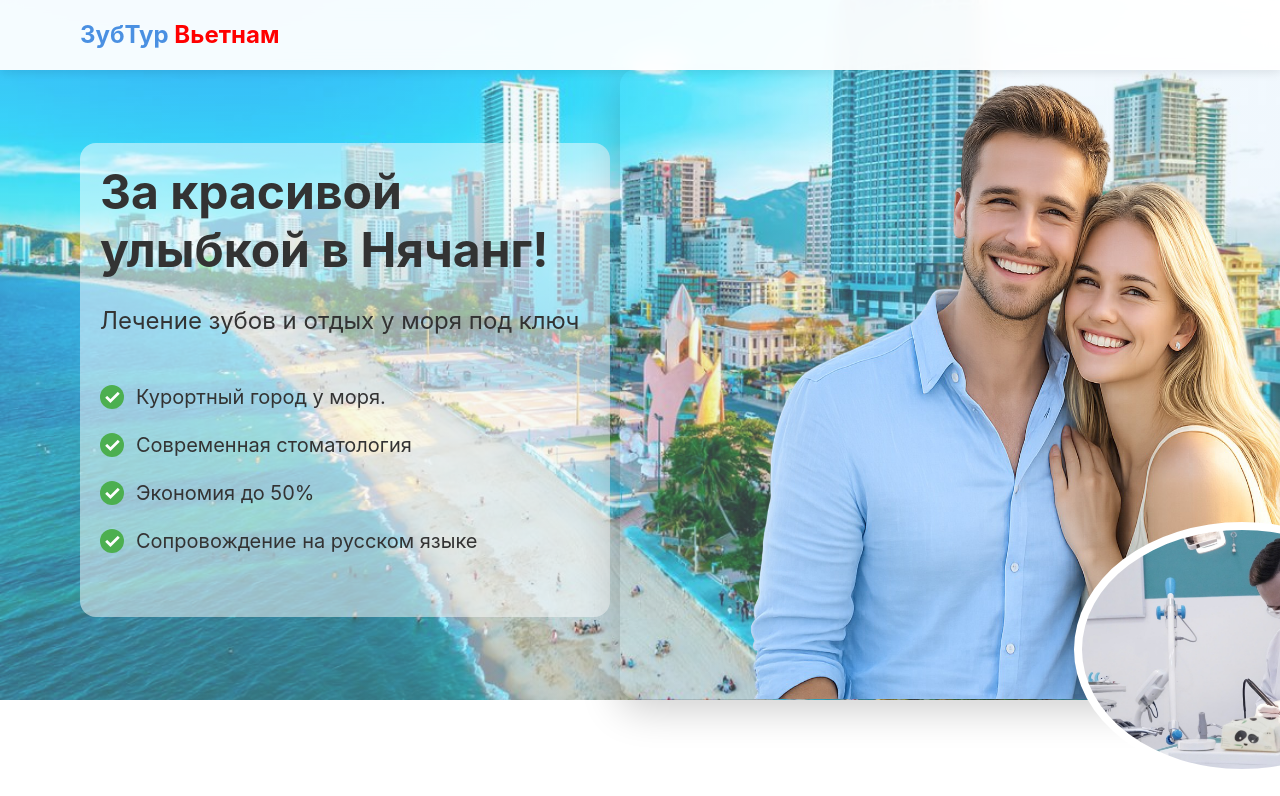
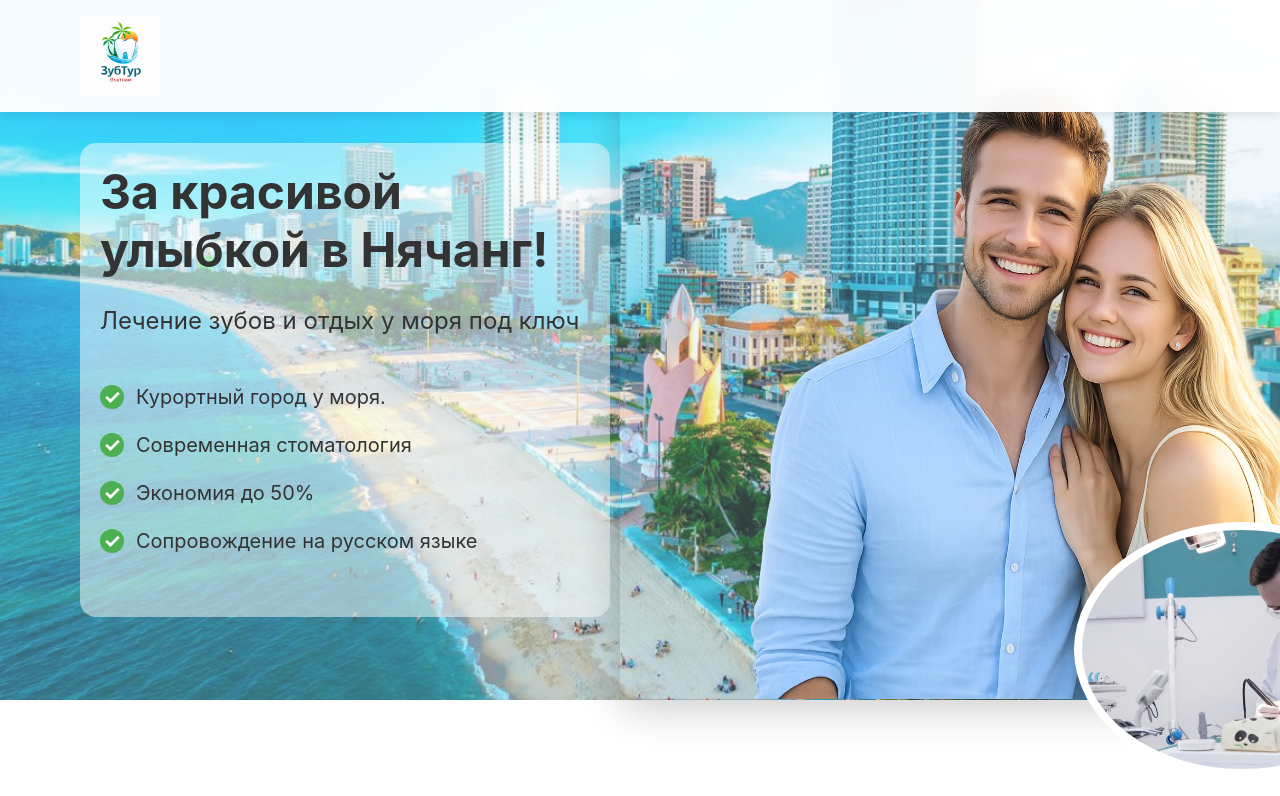
Before and after one commit to OGSmit/Zub, a Nuxt app: page / in a window 1280 px wide. Shown: the top 796 px of the page. Built offline with nearby package versions, Linux system fonts and the light colour scheme.

Commit message:
feat: update logo

```diff
--- a/components/AppHeader.vue
+++ b/components/AppHeader.vue
@@ -3,7 +3,13 @@
     <div class="container">
       <nav class="header__nav">
         <div class="header__logo">
-          <NuxtLink to="/">ЗубТур <span>Вьетнам</span></NuxtLink>
+          <NuxtLink to="/" class="header__logo-link">
+            <img
+              src="/images/LOGO.svg"
+              alt="ЗубТур Вьетнам"
+              class="header__logo-image"
+            />
+          </NuxtLink>
         </div>
         <!-- <ul class="header__menu">
           <li><a href="#how-it-works">Как это работает</a></li>
@@ -40,17 +46,19 @@
   }
 
   &__logo {
-    font-size: 24px;
-    font-weight: 700;
-    color: $primary-color;
+    display: flex;
+    align-items: center;
 
-    a {
+    &-link {
+      display: inline-flex;
+      align-items: center;
       text-decoration: none;
-      color: inherit;
     }
 
-    &:deep(span) {
-      color: red;
+    &-image {
+      display: block;
+      height: 80px;
+      width: auto;
     }
   }
 
```
Also changed, not shown: public/images/LOGO.svg (added), public/images/partner2.JPG.
